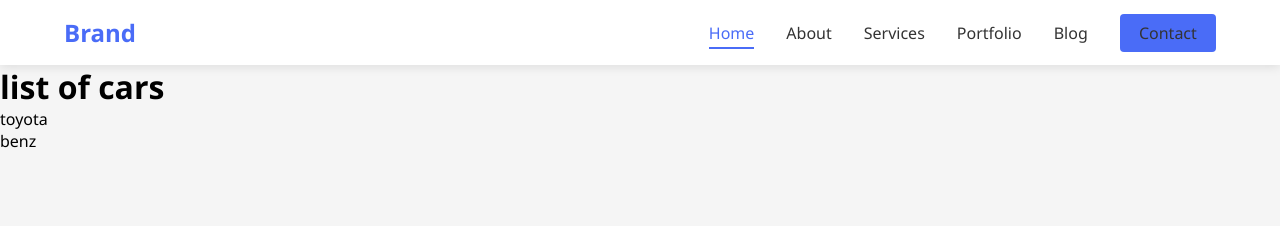
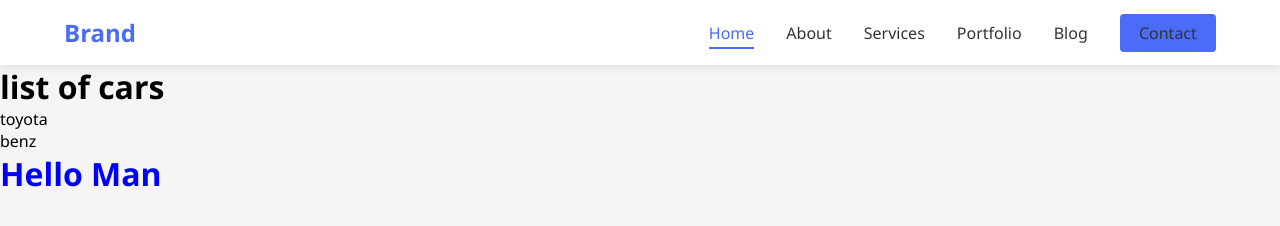
Before and after one commit to Efezino218/git_traning, a plain HTML site: page index.html in a window 1280 px wide. Drawn offline with Linux system fonts and the light colour scheme.

Commit message:
Added Heading

```diff
--- a/index.html
+++ b/index.html
@@ -156,6 +156,8 @@
             <li>toyota</li>
             <li>benz</li>
         </ul>
+
+        <h1 style="color: blue;">Hello Man</h1>
     </main>
 
     <script>
```
